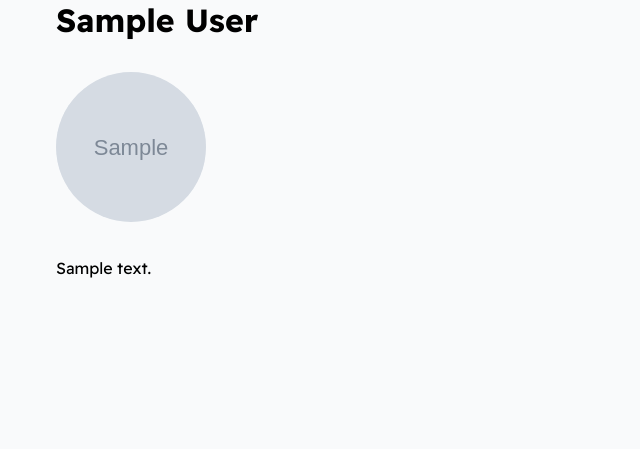
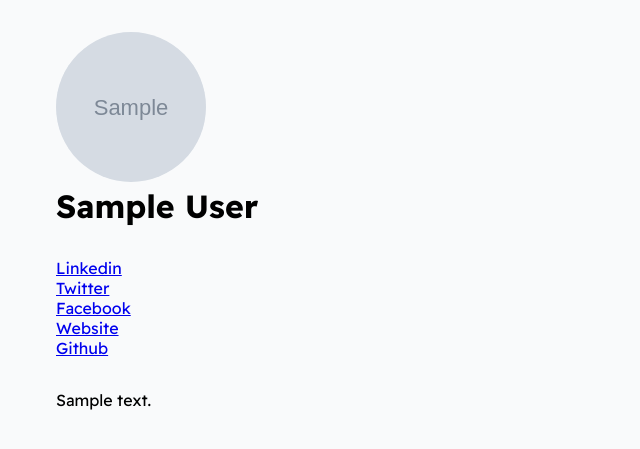
Before and after one commit to Abdumal1kovv/event_reg_website, a Django app: page /user/00000000-0000-0000-0000-000000000001/ in a window 1280 px wide. Shown: the part 93-542 px from the top of the page, without its empty margins (0-640 px from the left). Run offline with Django 4.2, Linux system fonts and the light colour scheme; tables that the repository leaves empty hold one stand-in row (values such as "Sample post"); grey boxes marked "Sample" are stand-in pictures.

Commit message:
Some changes

```diff
--- a/base/forms.py
+++ b/base/forms.py
@@ -18,4 +18,5 @@ class CustomUserCreateForm(UserCreationForm):
 class UserForm(ModelForm):
     class Meta:
         model = User
-        fields = ['username', 'name', 'email', 'bio', 'avatar']
+        fields = ['username', 'name', 'email', 'bio', 'avatar', 'social_linkedin', 'social_twitter', 'social_facebook',
+                  'social_website', 'social_github']
--- a/base/models.py
+++ b/base/models.py
@@ -13,6 +13,13 @@ class User(AbstractUser):
     bio = models.TextField(null=True, blank=True)
 
     subscriber = models.BooleanField(default=True, null=True)
+
+    social_linkedin = models.URLField(max_length=400, null=True, blank=True)
+    social_twitter = models.URLField(max_length=400, null=True, blank=True)
+    social_facebook = models.URLField(max_length=400, null=True, blank=True)
+    social_website = models.URLField(max_length=400, null=True, blank=True)
+    social_github = models.URLField(max_length=400, null=True, blank=True)
+
 
     avatar = ResizedImageField(size=[300, 300], default='avatar.png')
 
--- a/base/views.py
+++ b/base/views.py
@@ -10,6 +10,8 @@ from PIL import Image
 from django.contrib.auth.hashers import make_password
 from django.contrib import messages
 from django.core.paginator import Paginator, PageNotAnInteger, EmptyPage
+from datetime import datetime, timedelta
+
 
 
 def login_page(request):
@@ -69,7 +71,7 @@ def home_page(request):
     count_users = users.count()
 
     page = request.GET.get('page')
-    paginator = Paginator(users, 2)
+    paginator = Paginator(users, 35)
 
     try:
         users = paginator.page(page)
@@ -156,13 +158,17 @@ def change_password(request):
 def event_page(request, pk):
     event = Event.objects.get(id=pk)
 
+    present = datetime.now().timestamp()
+    deadline = event.registration_deadline.timestamp()
+    past_deadline = (present > deadline)
+
     registered = False
     submitted = False
 
     if request.user.is_authenticated:
         registered = request.user.events.filter(id=event.id).exists()
         submitted = Submission.objects.filter(participant=request.user, event=event).exists()
-    context = {'event': event, 'registered': registered, 'submitted': submitted}
+    context = {'event': event, 'past_deadline': past_deadline, 'registered': registered, 'submitted': submitted}
     return render(request, 'event.html', context)
 
 
--- a/static/css/main.css
+++ b/static/css/main.css
@@ -44,6 +44,12 @@
 }
 
 
+.btn--secondary {
+    background-color: #fff;
+    color: #000;
+    border: 1px solid #DEE4ED;
+}
+
 .success {
     color: green;
 }
@@ -55,8 +61,6 @@
 .error {
     color: #cc3300;
 }
-
-
 
 
 .container--main {
@@ -132,6 +136,11 @@ nav a {
 }
 
 
+#account--buttons {
+    display: flex;
+    flex-wrap: wrap;
+}
+
 /*Event page styling*/
 #event--action--wrapper {
     display: flex;
@@ -164,3 +173,24 @@ input {
     }
 
 }
+
+
+@media (max-width: 800px) {
+    .users--lists {
+        grid-template-columns: 1fr 1fr 1fr;
+    }
+
+}
+
+
+@media (max-width: 600px) {
+    .events--lists {
+        grid-template-columns: 1fr;
+    }
+
+
+    .users--lists {
+        grid-template-columns: 1fr 1fr 1fr;
+    }
+
+}
--- a/templates/profile.html
+++ b/templates/profile.html
@@ -1,11 +1,44 @@
 {% extends 'main.html' %}
 
 {% block content %}
-    <h1> {{ user.name }} </h1>
 
     <div class="section">
         <img class="avatar--sm" src="{{ user.avatar.url }}">
+        <h1> {{ user.name }} </h1>
     </div>
+
+    <div class="section">
+        {% if user.social_linkedin %}
+            <div>
+                <a href="{{ user.social_linkedin }}" target="_blank"> Linkedin </a>
+            </div>
+        {% endif %}
+
+        {% if user.social_twitter %}
+            <div>
+                <a href="{{ user.social_twitter }}" target="_blank"> Twitter </a>
+            </div>
+        {% endif %}
+
+        {% if user.social_facebook %}
+            <div>
+                <a href="{{ user.social_facebook }}" target="_blank"> Facebook </a>
+            </div>
+        {% endif %}
+
+        {% if user.social_website %}
+            <div>
+                <a href="{{ user.social_website }}" target="_blank"> Website </a>
+            </div>
+        {% endif %}
+
+        {% if user.social_github %}
+            <div>
+                <a href="{{ user.social_github }}" target="_blank"> Github </a>
+            </div>
+        {% endif %}
+    </div>
+
 
     <div class="section">
         <p> {{ user.bio }} </p>
```
Also changed, not shown: templates/account.html (+5 -4 lines), templates/dashboard.html (added, +8 -0 lines), templates/event.html (+7 -2 lines), base/migrations/0004_user_social_facebook_user_social_github_and_more.py (added).
